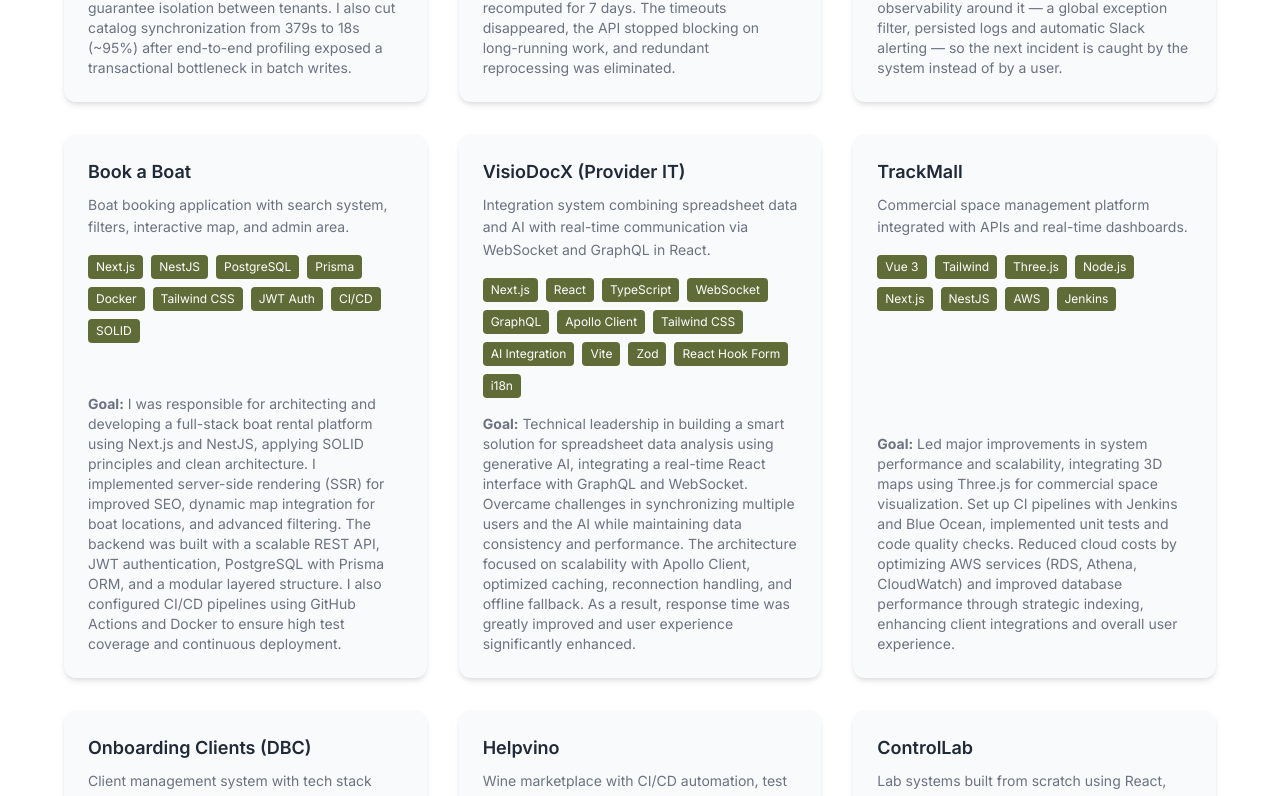
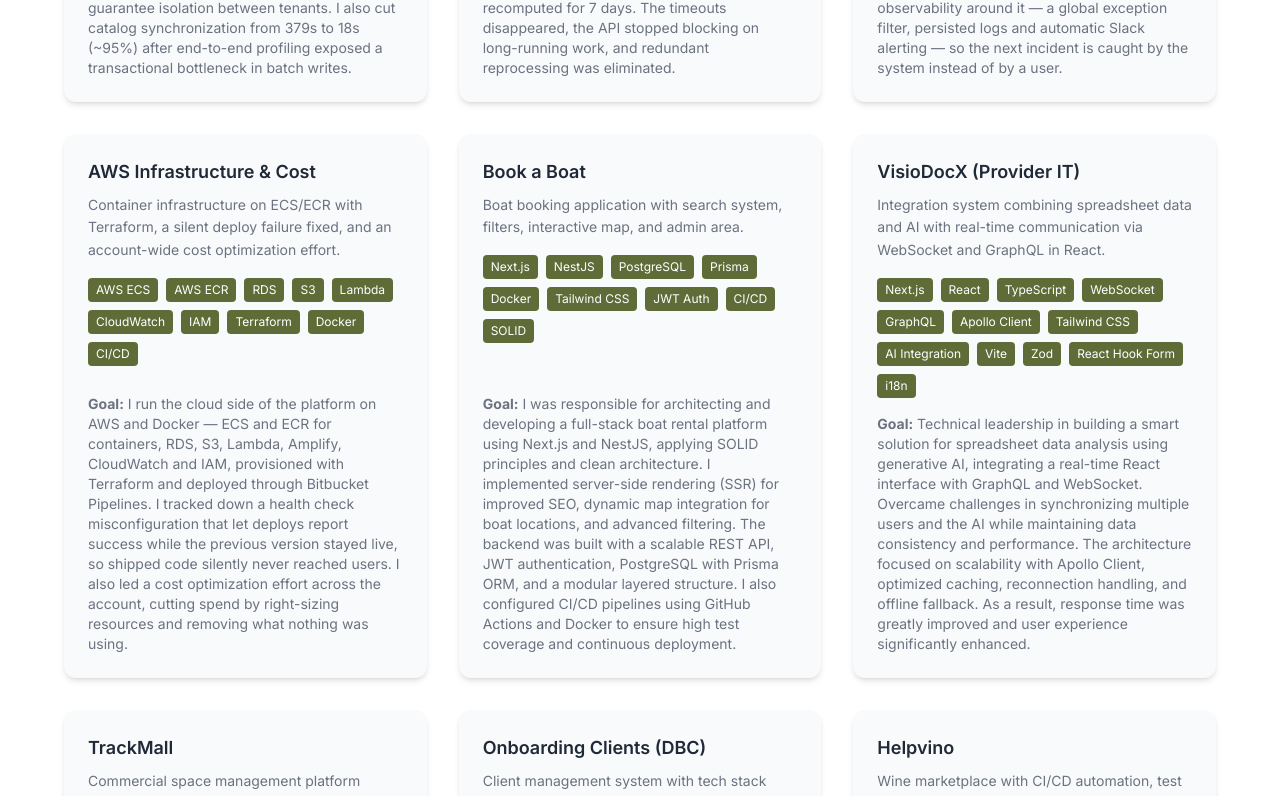
Before and after one commit to davidalmeidasj/my-resume, a Vue app: page / in a window 1280 px wide. Shown: the part 2780-3576 px from the top of the page. Built offline with nearby package versions, Linux system fonts and the light colour scheme.

Commit message:
feat(projects): add AWS infrastructure and cost optimization project

```diff
--- a/src/components/ProjectsSection.vue
+++ b/src/components/ProjectsSection.vue
@@ -53,6 +53,24 @@
       'Structured Logging',
       'Root Cause Analysis',
       'Profiling'
+    ],
+    github: null
+  },
+  {
+    titleKey: 'projects.awsInfra.title',
+    descriptionKey: 'projects.awsInfra.description',
+    goalKey: 'projects.awsInfra.goal',
+    techs: [
+      'AWS ECS',
+      'AWS ECR',
+      'RDS',
+      'S3',
+      'Lambda',
+      'CloudWatch',
+      'IAM',
+      'Terraform',
+      'Docker',
+      'CI/CD'
     ],
     github: null
   },
--- a/src/locales/en.json
+++ b/src/locales/en.json
@@ -58,6 +58,11 @@
       "description": "Root-cause investigation of a thundering herd that took the application down in production on every cache expiration.",
       "goal": "The application was going down in production on a recurring pattern nobody had connected to a cause. I traced it from the user-facing symptom to the root: every time the cache TTL expired, all in-flight requests missed at once and stampeded the database — a textbook thundering herd. The fix removed the outages, and the investigation itself is the point: an autonomous path from 'the app is down' to a named failure mode, with no prior map of the system. I also structured observability around it — a global exception filter, persisted logs and automatic Slack alerting — so the next incident is caught by the system instead of by a user."
     },
+    "awsInfra": {
+      "title": "AWS Infrastructure & Cost",
+      "description": "Container infrastructure on ECS/ECR with Terraform, a silent deploy failure fixed, and an account-wide cost optimization effort.",
+      "goal": "I run the cloud side of the platform on AWS and Docker — ECS and ECR for containers, RDS, S3, Lambda, Amplify, CloudWatch and IAM, provisioned with Terraform and deployed through Bitbucket Pipelines. I tracked down a health check misconfiguration that let deploys report success while the previous version stayed live, so shipped code silently never reached users. I also led a cost optimization effort across the account, cutting spend by right-sizing resources and removing what nothing was using."
+    },
     "resume": {
       "title": "My Portfolio",
       "description": "Responsive portfolio built with Vue 3, Tailwind CSS, multi-language support, and mobile-first design."
--- a/src/locales/es.json
+++ b/src/locales/es.json
@@ -58,6 +58,11 @@
       "description": "Investigación de causa raíz de un thundering herd que tumbaba la aplicación en producción en cada expiración de caché.",
       "goal": "La aplicación caía en producción con un patrón recurrente que nadie había ligado a una causa. La rastreé desde el síntoma en el usuario hasta la raíz: cada vez que expiraba el TTL de la caché, todas las peticiones en curso fallaban a la vez y estampaban la base de datos — un thundering herd de manual. La corrección eliminó las caídas, y la investigación en sí es lo relevante: un camino autónomo desde 'la aplicación está caída' hasta un modo de fallo con nombre, sin un mapa previo del sistema. También estructuré la observabilidad alrededor — filtro global de excepciones, logs persistidos y alerta automática en Slack — para que el próximo incidente lo detecte el sistema y no un usuario."
     },
+    "awsInfra": {
+      "title": "Infraestructura AWS y Costos",
+      "description": "Infraestructura de contenedores en ECS/ECR con Terraform, corrección de un fallo silencioso de despliegue e iniciativa de optimización de costos de la cuenta.",
+      "goal": "Llevo el lado de nube de la plataforma en AWS y Docker — ECS y ECR para contenedores, RDS, S3, Lambda, Amplify, CloudWatch e IAM, provisionados con Terraform y desplegados vía Bitbucket Pipelines. Rastreé una configuración errónea de health check que hacía que el despliegue reportara éxito mientras la versión anterior seguía activa, es decir, el código entregado nunca llegaba al usuario. También lideré una iniciativa de optimización de costos de la cuenta, reduciendo el gasto con el dimensionamiento correcto de los recursos y la eliminación de lo que estaba ocioso."
+    },
     "resume": {
       "title": "Mi Portafolio",
       "description": "Portafolio responsivo con Vue 3, Tailwind CSS, soporte para múltiples idiomas y diseño mobile first."
--- a/src/locales/pt.json
+++ b/src/locales/pt.json
@@ -58,6 +58,11 @@
       "description": "Investigação de causa raiz de um thundering herd que derrubava a aplicação em produção a cada expiração de cache.",
       "goal": "A aplicação caía em produção num padrão recorrente que ninguém havia ligado a uma causa. Rastreei do sintoma no usuário até a raiz: a cada expiração do TTL do cache, todas as requisições em curso davam miss ao mesmo tempo e estampidavam o banco — um thundering herd clássico. A correção eliminou as quedas, e a investigação em si é o ponto: um caminho autônomo de 'a aplicação está fora' até um modo de falha nomeado, sem mapa prévio do sistema. Também estruturei a observabilidade em volta disso — filtro global de exceções, log persistido e alerta automático no Slack — para que o próximo incidente seja pego pelo sistema, e não por um usuário."
     },
+    "awsInfra": {
+      "title": "Infraestrutura AWS e Custos",
+      "description": "Infraestrutura de contêineres em ECS/ECR com Terraform, correção de uma falha silenciosa de deploy e iniciativa de otimização de custos da conta.",
+      "goal": "Conduzo a frente de nuvem da plataforma em AWS e Docker — ECS e ECR para contêineres, RDS, S3, Lambda, Amplify, CloudWatch e IAM, provisionados com Terraform e publicados via Bitbucket Pipelines. Rastreei uma configuração equivocada de health check que fazia o deploy reportar sucesso enquanto a versão anterior continuava no ar, ou seja, código entregue nunca chegava ao usuário. Também conduzi uma iniciativa de otimização de custos da conta, reduzindo o gasto com dimensionamento correto dos recursos e remoção do que estava ocioso."
+    },
     "resume": {
       "title": "Meu Portfólio",
       "description": "Portfólio responsivo com Vue 3, Tailwind CSS, suporte a múltiplos idiomas e design mobile first."
```
